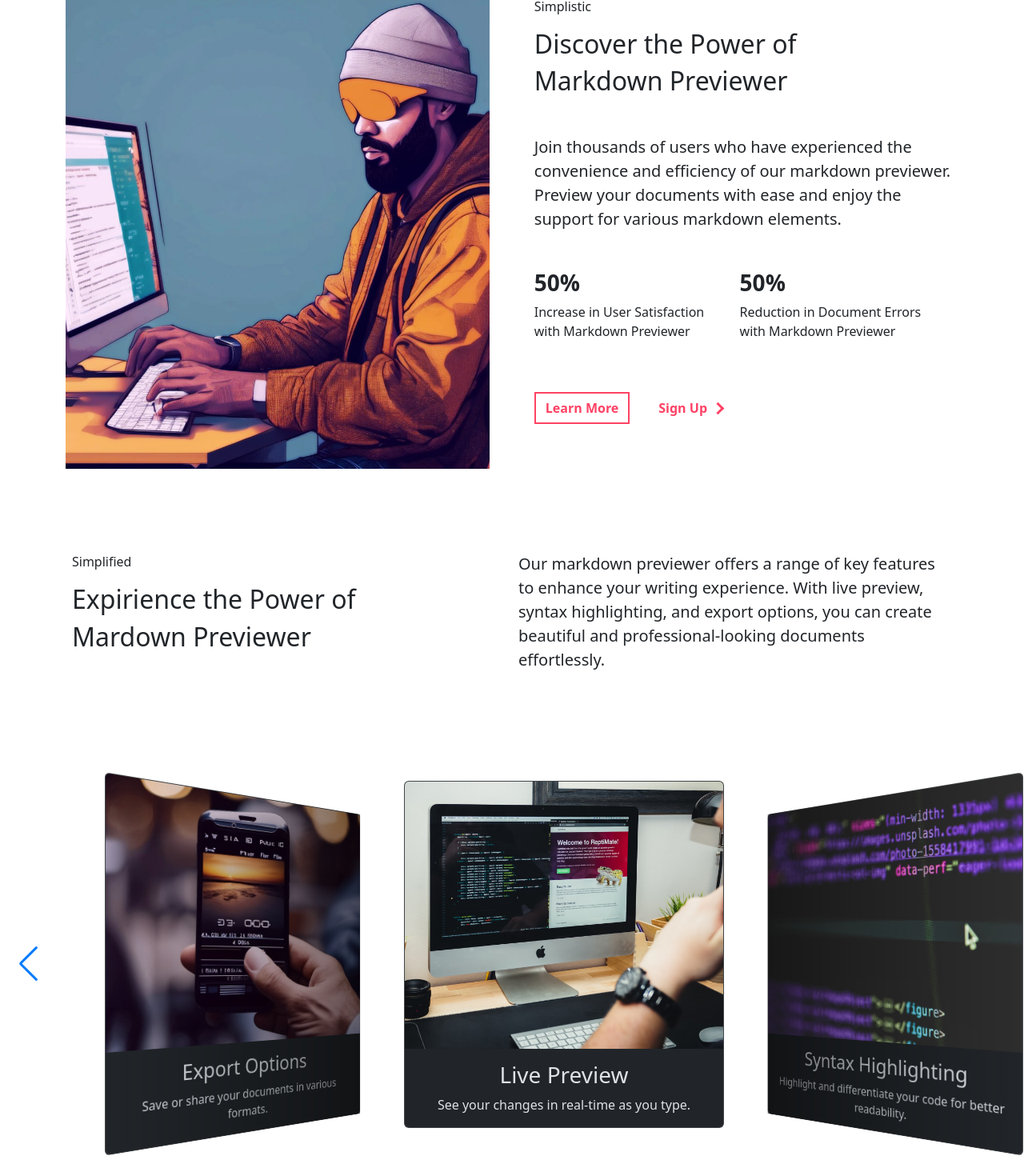
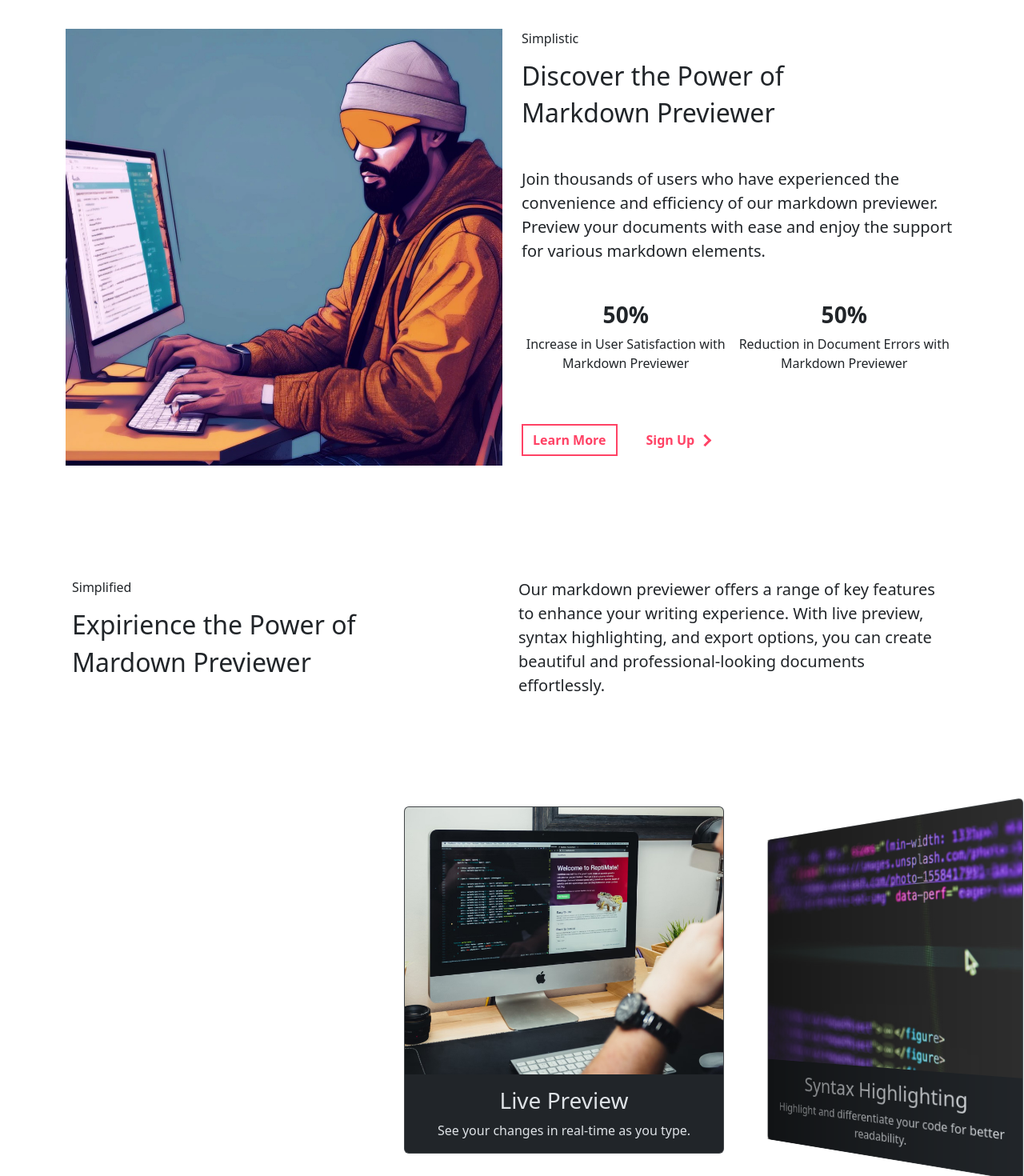
Before and after one commit to Warrgun/Markfown-previewer, a React (Vite) app in the folder markdown-previewer-app/: page / in a window 1280 px wide. Shown: the part 848-2318 px from the top of the page at 80% size. Built offline with nearby package versions, Linux system fonts and the light colour scheme.

Commit message:
hero section

```diff
--- a/markdown-previewer-app/src/App.css
+++ b/markdown-previewer-app/src/App.css
@@ -2,6 +2,20 @@
     background-color: var(--black);
     transition: top 200ms ease-in;
 }
+.swiper-slide-css{
+    width: 25em;
+
+}
+.swiper-pagination-bullet {
+    background-color: gray;
+    width: 12px;
+    height: 12px;
+    opacity: 0.8;
+  }
+  .swiper-pagination-bullet-active {
+    background-color: var(--folly);
+    transform: scale(1.2);
+  }
 .border-bottom-color{
     border-bottom: 2px solid var(--folly);
 }
@@ -66,6 +80,11 @@
     opacity: 1 !important;
 }
 
+.bg-cards{
+    background-color: hsla(349, 100%, 63%, 0.5);
+    color:  #f8f9fa;
+}
+
 .input-control:focus{
     box-shadow: 0 0 0 0.2rem hsla(349, 100%, 63%, 0.5) !important;
 }
@@ -86,3 +105,10 @@
         margin-left: 1.5em !important;
     }
 }
+
+@media(min-width:768px){
+    .bg-cards{
+        background-color: transparent;
+        color: #212529;
+    }
+}
--- a/markdown-previewer-app/src/Home.jsx
+++ b/markdown-previewer-app/src/Home.jsx
@@ -1,4 +1,4 @@
-import { Container, Button} from "react-bootstrap";
+import { Container, Button, Image, Row, Col} from "react-bootstrap";
 import {FontAwesomeIcon} from "@fortawesome/react-fontawesome";
 import {faStar} from "@fortawesome/free-solid-svg-icons";
 import {Swiper, SwiperSlide} from 'swiper/react';
@@ -10,9 +10,8 @@
 import avatar from './assets/avatar.jpg';
 import 'swiper/css';
 import 'swiper/css/effect-coverflow';
-import 'swiper/css/navigation';
-
-import {EffectCoverflow, Navigation} from 'swiper/modules';
+import 'swiper/css/pagination';
+import {EffectCoverflow, Pagination} from 'swiper/modules';
 
 const Home = () =>{
     return(
@@ -34,33 +33,35 @@
                             </div>
                         </div>
                     </div>
-                    <div className="d-flex w-100 mb-5">
-                        <div className="background-img me-5" style={{backgroundImage:`url(${pic1})`}}></div>
-                        <div className="p-2 w-100">
-                            <p>Simplistic</p>
-                            <h2>Discover the Power of</h2>
-                            <h2>Markdown Previewer</h2>
-                            <p className="fs-5 my-5">Join thousands of users who have experienced the convenience and
+                    <Row className=" my-md-5">
+                        <Col md={6}>
+                            <Image src={pic1} fluid/>
+                        </Col>
+                        <Col md={6} className="mt-4 mt-md-0">
+                            <p className=" d-block d-none d-lg-block">Simplistic</p>
+                            <h2 className=" text-lg-start">Discover the Power of</h2>
+                            <h2 className=" text-lg-start">Markdown Previewer</h2>
+                            <p className="fs-5 my-md-5 my-4 text-lg-start">Join thousands of users who have experienced the convenience and
                             efficiency of our markdown previewer. Preview your documents with ease
                             and enjoy the support for various markdown elements.</p>
-                            <div className="d-flex">
-                                <div className=" pe-2">
+                            <div className="d-flex w-100 gap-2 gap-md-0 justify-content-between">
+                                <div className="pe-1 pe-md-2 rounded-2 bg-cards text-center">
                                     <h3 className="fw-bold">50%</h3>
                                     <p>Increase in User Satisfaction with
                                     Markdown Previewer</p>
                                 </div>
-                                <div className="pe-2">
+                                <div className="ps-1 text-center ps-sm-0 pe-md-2 bg-cards rounded-2">
                                     <h3 className="fw-bold">50%</h3>
                                     <p>Reduction in Document Errors with
                                     Markdown Previewer</p>
                                 </div>
                             </div>
-                            <div className="my-5">
-                            <Button type="button" className="button-one rounded-0 fw-bold">Learn More</Button>
-                            <Button type="button" className="button-three bg-transparent border-0 rounded-0 fw-bold ms-4">Sign Up<i className="arrow ms-2"></i></Button>
+                            <div className="my-4 my-md-5 text-lg-start">
+                                <Button type="button" className="button-one rounded-0 fw-bold">Learn More</Button>
+                                <Button type="button" className="button-three bg-transparent border-0 rounded-0 fw-bold ms-4">Sign Up<i className="arrow ms-2"></i></Button>
                             </div>
-                        </div>
-                    </div>
+                        </Col>
+                    </Row>
                     <div className="d-flex w-100">
                         <div className="p-2 w-100 my-5">
                             <p>Simplified</p>
@@ -83,7 +84,7 @@
                         centeredSlides={true}
                         slidesPerView={"auto"}
                         spaceBetween={30}
-                        loop={true}
+                        loop={false}
                         coverflowEffect={{
                             rotate:50,
                             stretch:0,
@@ -91,12 +92,14 @@
                             modifier:1,
                             slideShadows:true
                         }}
-                        navigation={true}
-                        modules={[EffectCoverflow, Navigation]}
+                        pagination={{
+                            clickable: true,
+                        }}
+                        modules={[EffectCoverflow, Pagination]}
                         className="mySwiper text-center my-3 p-5"
                         data-bs-theme="dark"
                     >
-                        <SwiperSlide style={{width:"25em"}}>
+                        <SwiperSlide className="swiper-slide-css">
                                 <div className="card">
                                 <img src={card1} className="card-img-top" alt="card1"/>
                                     <div className="card-body">
@@ -105,7 +108,7 @@
                                     </div>
                                 </div>
                         </SwiperSlide>
-                        <SwiperSlide style={{width:"25em"}}>
+                        <SwiperSlide className="swiper-slide-css">
                                 <div className="card">
                                 <img src={card2} className="card-img-top" alt="card2"/>
                                     <div className="card-body">
@@ -115,7 +118,7 @@
                                     </div>
                                 </div>
                         </SwiperSlide>
-                        <SwiperSlide style={{width:"25em"}}>
+                        <SwiperSlide className="swiper-slide-css">
                             <div className="card">
                             <img src={card3} className="card-img-top" alt="card3"/>
                                 <div className="card-body">
```
